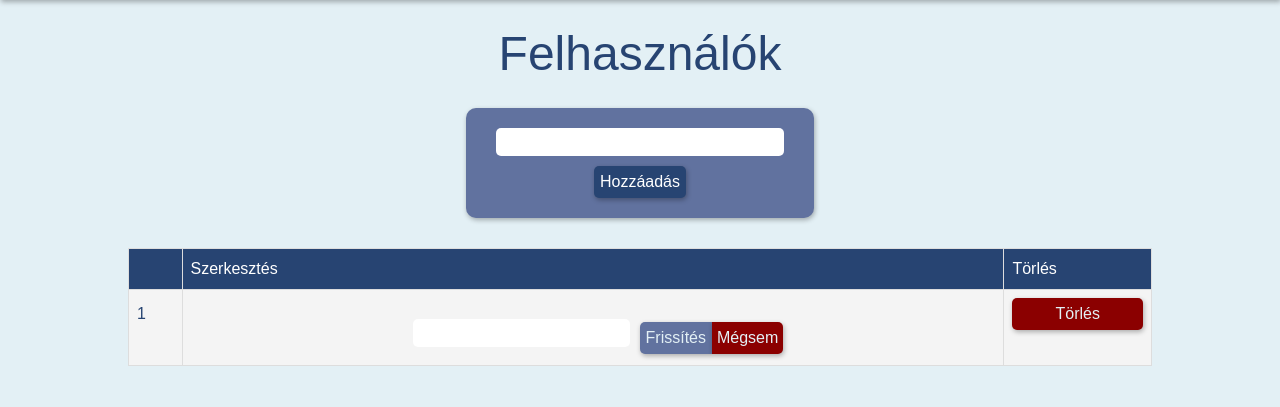
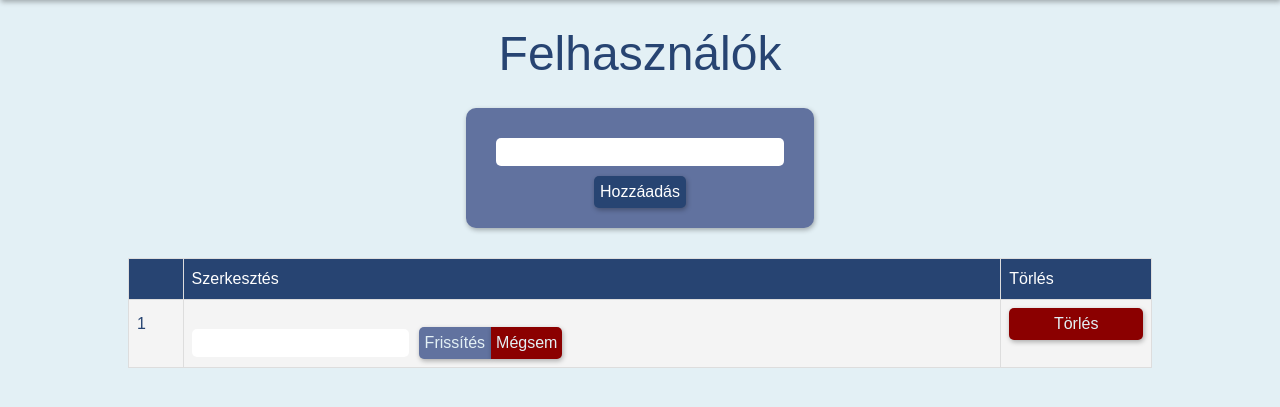
Before and after one commit to exphoenee/RabIt, a PHP site: page /users in a window 1280 px wide. Shown: the part 54-461 px from the top of the page. Run offline with PHP 8.4, Linux system fonts and the light colour scheme; tables that the repository leaves empty or names only in its code hold one stand-in row (values such as "Sample post"); data that the repository does not hold is empty.

Commit message:
style much nicer

```diff
--- a/style/style.css
+++ b/style/style.css
@@ -518,7 +518,6 @@ main select {
   border-radius: 5px;
   outline: 0;
   border: 0;
-  margin: 0px 10px 10px 10px;
 }
 main .add {
   color: white;
@@ -535,6 +534,7 @@ main .add form {
   justify-content: center;
 }
 main .add form .inputfiled {
+  margin: 10px;
   display: flex;
   flex-direction: column;
   justify-content: center;
@@ -549,7 +549,7 @@ main .add form .link-btn:hover {
 }
 main .edit {
   display: flex;
-  justify-content: center;
+  justify-content: flex-start;
 }
 main .edit form {
   display: flex;
@@ -561,6 +561,7 @@ main .edit form .inputfiled {
   display: flex;
   flex-direction: column;
   justify-content: center;
+  margin-right: 10px;
 }
 
 .link-btn {
--- a/style/style.scss
+++ b/style/style.scss
@@ -89,7 +89,6 @@ main {
     border-radius: 5px;
     outline: 0;
     border: 0;
-    margin: 0px 10px 10px 10px;
   }
 
   .add {
@@ -105,6 +104,7 @@ main {
       flex-direction: column;
       justify-content: center;
       .inputfiled {
+        margin: 10px;
         display: flex;
         flex-direction: column;
         justify-content: center;
@@ -122,7 +122,7 @@ main {
 
   .edit {
     display: flex;
-    justify-content: center;
+    justify-content: flex-start;
     form {
       display: flex;
       justify-content: center;
@@ -132,6 +132,7 @@ main {
         display: flex;
         flex-direction: column;
         justify-content: center;
+        margin-right: 10px;
       }
     }
   }
```
Also changed, not shown: 1 other file.
